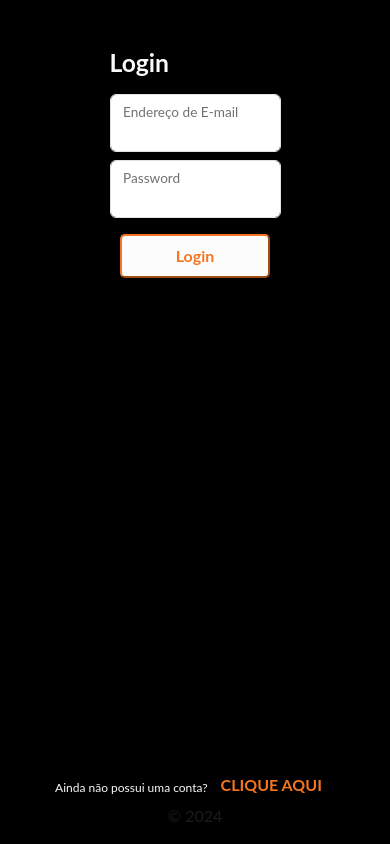
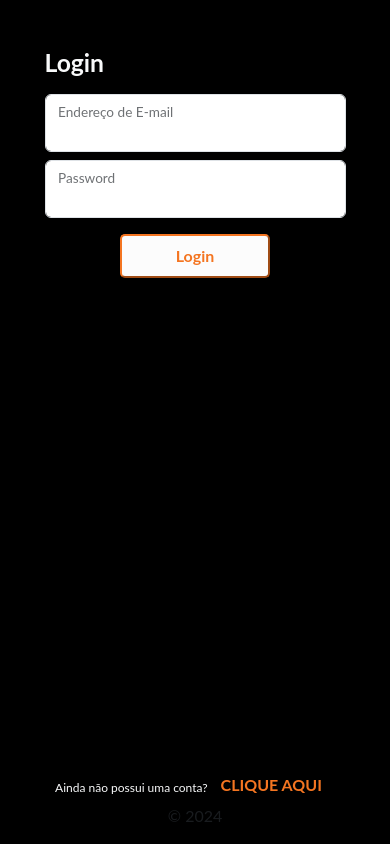
Before and after one commit to itaji-create/lexart-app-frontend, a React (Create React App) app: page /login in a window 390 px wide. Built offline with nearby package versions, Linux system fonts and the light colour scheme.

Commit message:
mais responsividade a tela de login

```diff
--- a/src/pages/Login.jsx
+++ b/src/pages/Login.jsx
@@ -55,7 +55,7 @@ class Login extends Component {
     return (
       <div className="container-fluid">
         <div className='row justify-content-center align-items-center'>
-          <form className="w-50 mt-5">
+          <form className="col-lg-4 col-md-6 col-sm-8 col-10 m-5">
             <h2 className="mb-3 fw-bold text-light">Login</h2>
             <div id="input-login-box">
               <div className="form-floating">
```
